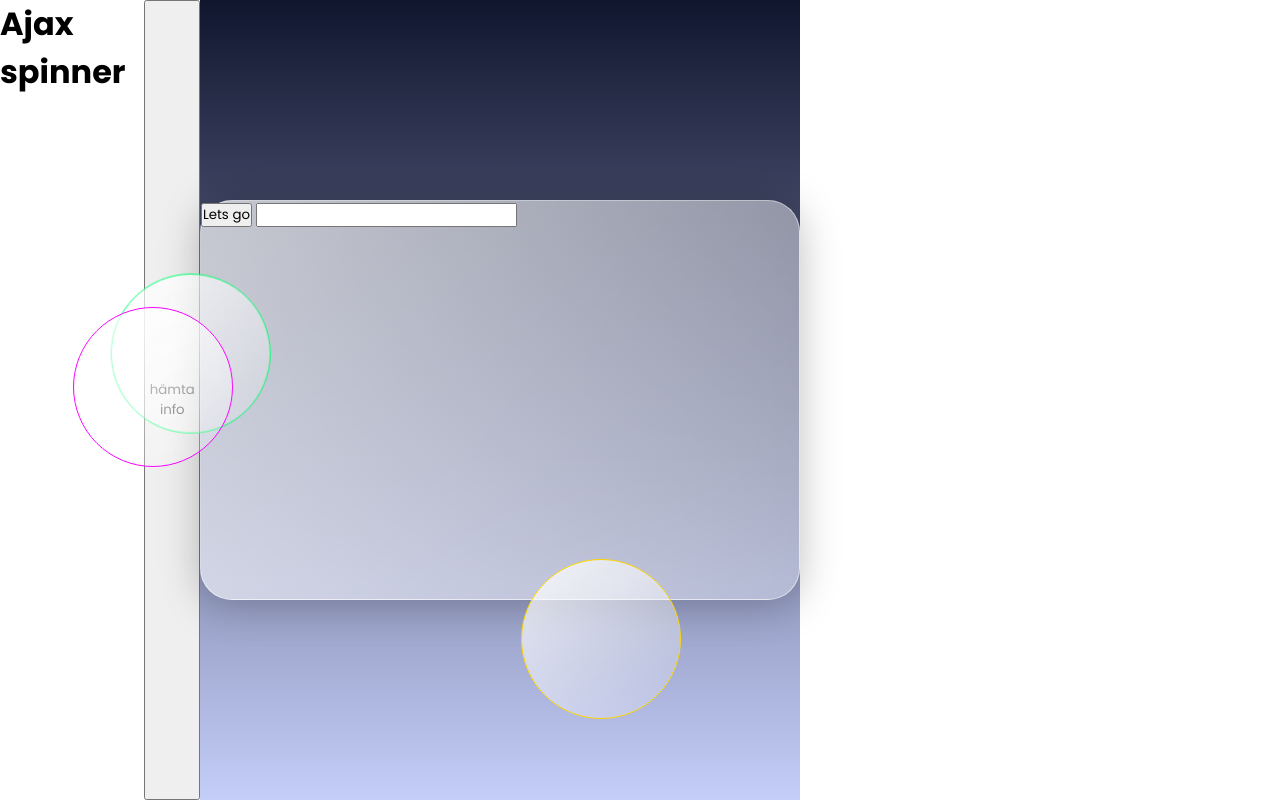
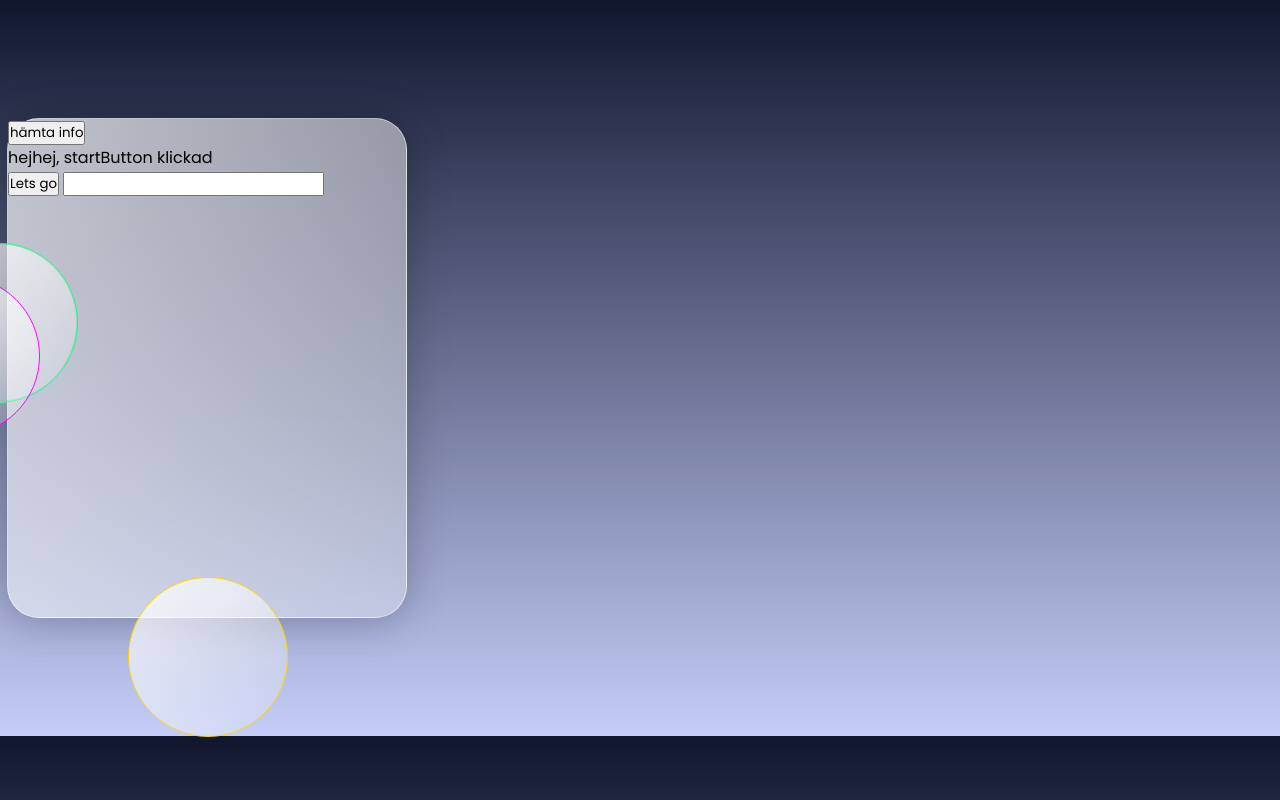
Before and after one commit to WUT2022/Case-4-JavaScript-API, a plain HTML site: page index.html in a window 1280 px wide. Both pictures are taken after a click on the button "Lets go". Drawn offline with Linux system fonts and the light colour scheme; no server answers.

Commit message:
Ajax spinner half working

```diff
--- a/index.html
+++ b/index.html
@@ -11,7 +11,12 @@
 
 <body>
 
-    <h1>Ajax spinner</h1>
+
+
+    <div class="left">
+
+        <div class="card-m">
+
             <button>hämta info</button>
             <span id="ajaxSpinner" class="hidden">loading
                 <svg width="1rem" height="1rem" viewBox="0 0 135 135" xmlns="http://www.w3.org/2000/svg" fill="#fff">
@@ -36,10 +41,6 @@
                 </svg>
             </span>
             <div id="content"></div>
-
-    <div class="left">
-        <div class="card-m">
-
 
                 <div id="img-container"></div>
                 <h1 id="test"></h1>
--- a/main.css
+++ b/main.css
@@ -7,8 +7,20 @@
     font-family: 'Poppins', sans-serif;
 }
 
+img {
+    width: 380px;
+    height: auto;
+    display: flex;
+    align-items: center;
+    justify-content: center;
+
+}
 body {
-    display: flex;   width: 100vh;
+    display: flex;
+      width: 100vh;
+    background-color: blue;
+    align-items: center;
+    justify-content: center;
 }
 
 .hidden {
@@ -28,11 +40,12 @@ button.progress {
 }
 
 /* stretchar ut på höjden */
-.left {
+body {
     position: relative;
 
-    height: 100vh;
-    width: 100vh;
+    height: 736px;
+    width: 414px;
+    overflow: scroll;
     background: linear-gradient(180deg, #11162F 0%, rgba(97, 124, 249, 0.34) 102.57%);
     display: flex;
     align-items: center;
@@ -43,8 +56,9 @@ button.progress {
 
 .card-m {
     position: relative;
-    min-height: 400px;
-    width: 600px;
+    min-height: 500px;
+    max-height: 750px;
+    width: 400px;
     border-radius: 2rem;
     border: 1px solid black;
     z-index: 99;
@@ -76,7 +90,7 @@ button.progress {
     right: 3rem;
 }
 
-.left .card-m {
+ .card-m {
     background: linear-gradient(127.28deg, rgba(255, 255, 255, 0.7) 1.53%, rgba(255, 255, 255, 0.3) 100%);
     border: 1px solid rgba(255, 255, 255, 0.5);
     box-shadow: 0px 4px 40px rgba(0, 0, 0, 0.25);
--- a/main.js
+++ b/main.js
@@ -16,30 +16,7 @@ const button = document.querySelector('button');
 const content = document.getElementById("content");
 const ajaxSpinner = document.querySelector('#ajaxSpinner')
 
-button.addEventListener('click', () => {
-    console.log("click")
 
-
-    // visa ajax spinner
-
-    // ajaxSpinner.classList.toggle("hidden");
-    ajaxSpinner.classList = ""
-
-    // cursor progress
-    button.className = "progress"
-//vänta på något, som en setTimeout,här en anonym funktion
-
-// väntar 2 sekunder, 2000 millisekunder på att något ska hända
-    setTimeout(() => {
-        content.textContent = "hejhej, button klickad";
-        button.className = ""
-
-        // dölj ajax spinner, bara en klass? className
-        ajaxSpinner.classList = "hidden";
-
-    }, 2000)
-
-})
 
 function makeImg(img) {
     return `<img src="${img}" alt="Girl in a jacket" width="500" height="600">`
@@ -67,8 +44,10 @@ function makeImg(img) {
 
 //
 
-  startButton.addEventListener('click', (e) => {
+  startButton.addEventListener('click',  (e) => {
+
     e.preventDefault()
+    ajax()
 fetch(`https://images-api.nasa.gov/search?q=${moon}`)
     .then(response => response.json())
     .then(data => {
@@ -76,11 +55,11 @@ fetch(`https://images-api.nasa.gov/search?q=${moon}`)
 
        // console.log(data.collection)
         let items = data.collection.items
-        console.log(items)
+        //console.log(items)
      //   let newItems = items.filter()
         items.forEach(item => {
             if (item.links ) {
-            console.log(item)
+          //      console.log(item)
             const img = document.createElement("img");
            // let img = new Image(200, 300)
             img.src = item.links[0].href
@@ -97,8 +76,32 @@ fetch(`https://images-api.nasa.gov/search?q=${moon}`)
 
   });
 
+  function ajax(e)  {
+    console.log("click")
 
 
+    // visa ajax spinner
+
+    // ajaxSpinner.classList.toggle("hidden");
+    ajaxSpinner.classList = ""
+
+    // cursor progress
+    startButton.className = "progress"
+//vänta på något, som en setTimeout,här en anonym funktion
+
+// väntar 2 sekunder, 2000 millisekunder på att något ska hända
+    setTimeout(() => {
+        content.textContent = "hejhej, startButton klickad";
+        startButton.className = ""
+
+        // dölj ajax spinner, bara en klass? className
+        ajaxSpinner.classList = "hidden";
+
+    }, 2000)
+
+}
+
+console.log(ajax)
    // item.forEach((element) => console.log(element));
 
             //   item.map(makeImg) = toHTML
```
Lines whose indentation alone changed are shown as unchanged.
